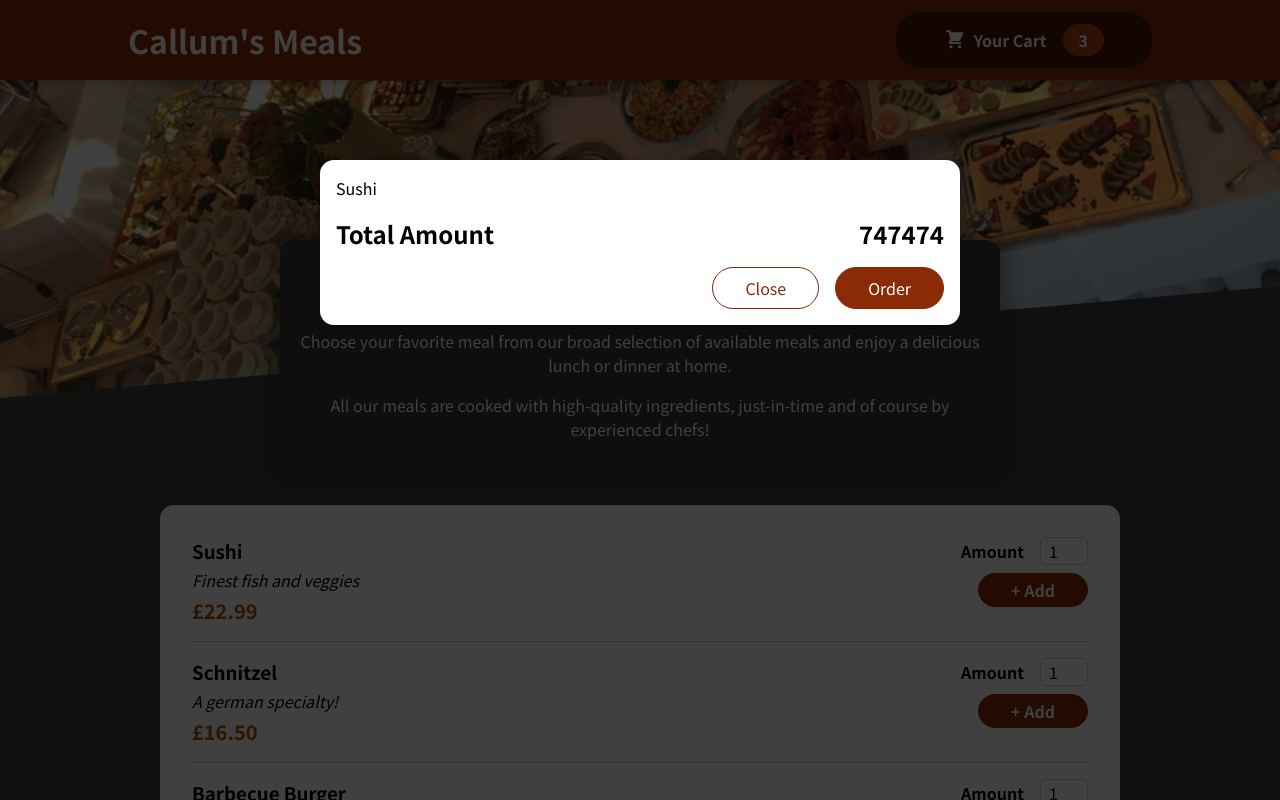
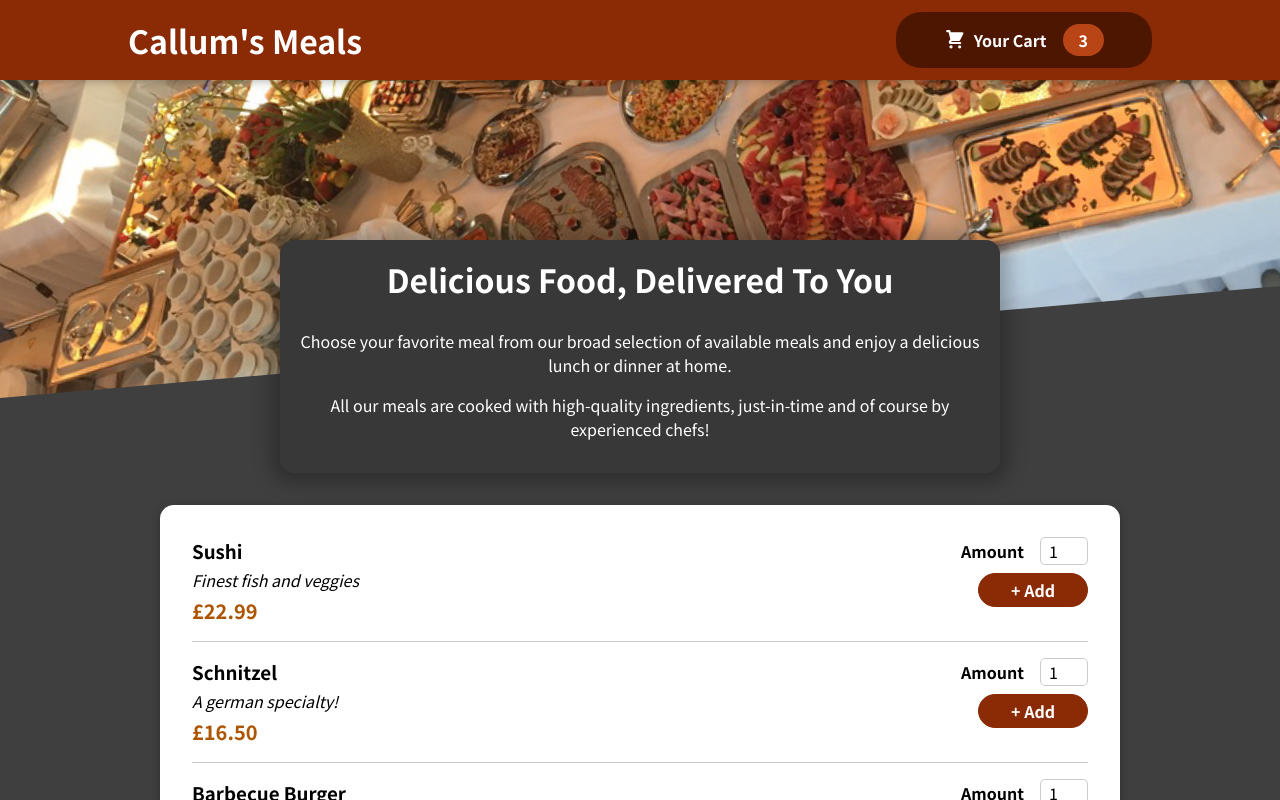
Before and after one commit to calgdon/Food-App, a React (Create React App) app: page / in a window 1280 px wide. Shown: the top 800 px of the page. Built offline with nearby package versions, Linux system fonts and the light colour scheme.

Commit message:
added in open and closes functionality to the modal

```diff
--- a/src/App.js
+++ b/src/App.js
@@ -1,12 +1,25 @@
-import { Fragment } from "react";
+import { Fragment, useState } from "react";
 import Header from "./components/Layout/Header";
 import Meals from "./components/Meals/Meals";
 import Cart from "./components/Cart/Cart";
+
 function App() {
+
+  const [cartIsShown, setCartIsShown] = useState(false)
+
+  const showCartHandler = () => {
+    setCartIsShown(true)
+  }
+
+  const hideCartHandler = () => {
+    setCartIsShown(false)
+  }
+
+
   return (
     <Fragment>
-    <Cart />
-      <Header />
+    {cartIsShown && <Cart onClose={hideCartHandler}/>}
+      <Header onShowCart={showCartHandler} />
       <main>
         <Meals />
       </main>
--- a/src/components/Cart/Cart.js
+++ b/src/components/Cart/Cart.js
@@ -13,14 +13,14 @@
   );
 
   return (
-    <Modal>
+    <Modal onClose={props.onClose}>
     {cartItems}
     <div className={classes.total}>
       <span>Total Amount</span>
-      <span>747474</span>
+      <span>£74.34</span>
     </div>
     <div className={classes.actions}>
-    <button className={classes['button--alt']}>Close</button>
+    <button className={classes['button--alt']} onClick={props.onClose}>Close</button>
     <button className={classes.button}>Order</button>
 
     </div>
--- a/src/components/Layout/Header.js
+++ b/src/components/Layout/Header.js
@@ -3,12 +3,12 @@
 import mealsImage from "../../assets/meals.jpg";
 import HeaderCartButton from "./HeaderCartButton";
 
-function Header() {
+function Header(props) {
   return (
     <React.Fragment>
       <header className={classes.header}>
         <h1>Callum's Meals</h1>
-        <HeaderCartButton />
+        <HeaderCartButton onClick={props.onShowCart} />
       </header>
       <div className={classes["main-image"]}>
         <img src={mealsImage} alt="A table full of delicious food!" />
--- a/src/components/Layout/HeaderCartButton.js
+++ b/src/components/Layout/HeaderCartButton.js
@@ -2,9 +2,9 @@
 import CartIcon from '../Cart/CartIcon'
 import classes from './HeaderCartButton.module.css'
 
-function HeaderCartButton() {
+function HeaderCartButton(props) {
   return (
-    <button className={classes.button}>
+    <button className={classes.button} onClick={props.onClick}>
         <span className={classes.icon}>
         <CartIcon />
         </span>
--- a/src/components/UI/Modal.js
+++ b/src/components/UI/Modal.js
@@ -4,7 +4,7 @@
 import classes from './Modal.module.css';
 
 const Backdrop = (props) => {
-  return <div className={classes.backdrop} />;
+  return <div className={classes.backdrop} onClick={props.onClose}/>;
 };
 
 const ModalOverlay = (props) => {
@@ -20,7 +20,7 @@
 const Modal = (props) => {
   return (
     <Fragment>
-      {ReactDOM.createPortal(<Backdrop />, portalElement)}
+      {ReactDOM.createPortal(<Backdrop onClose={props.onClose}/>, portalElement)}
       {ReactDOM.createPortal(
         <ModalOverlay>{props.children}</ModalOverlay>,
         portalElement
```
